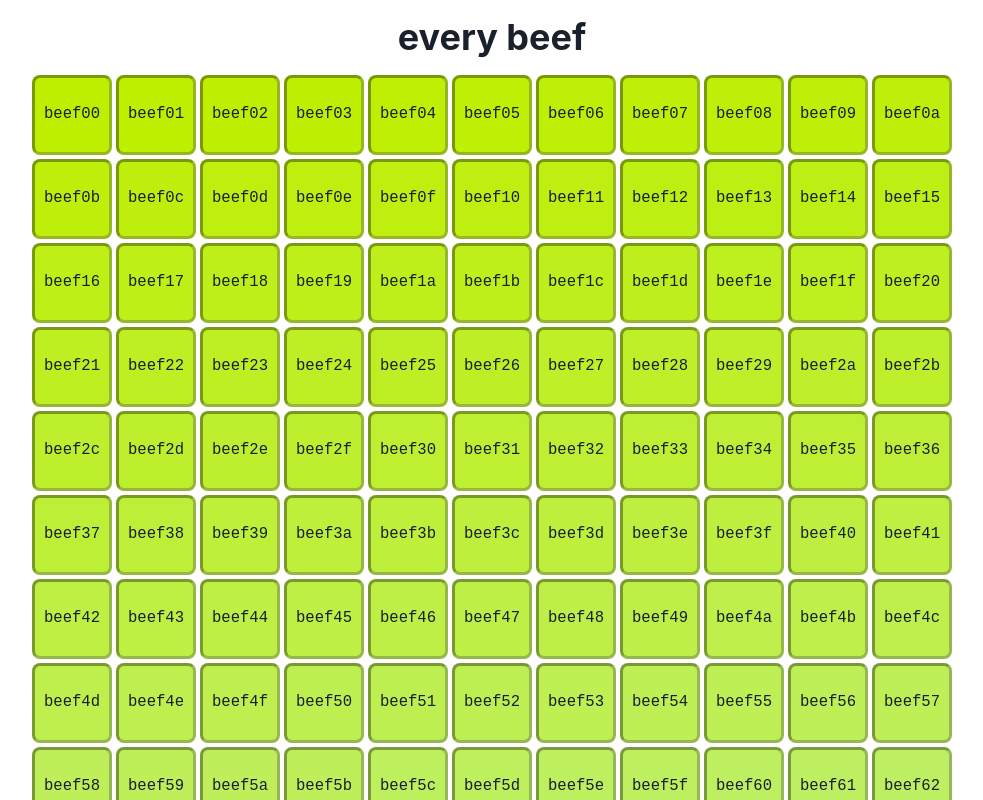
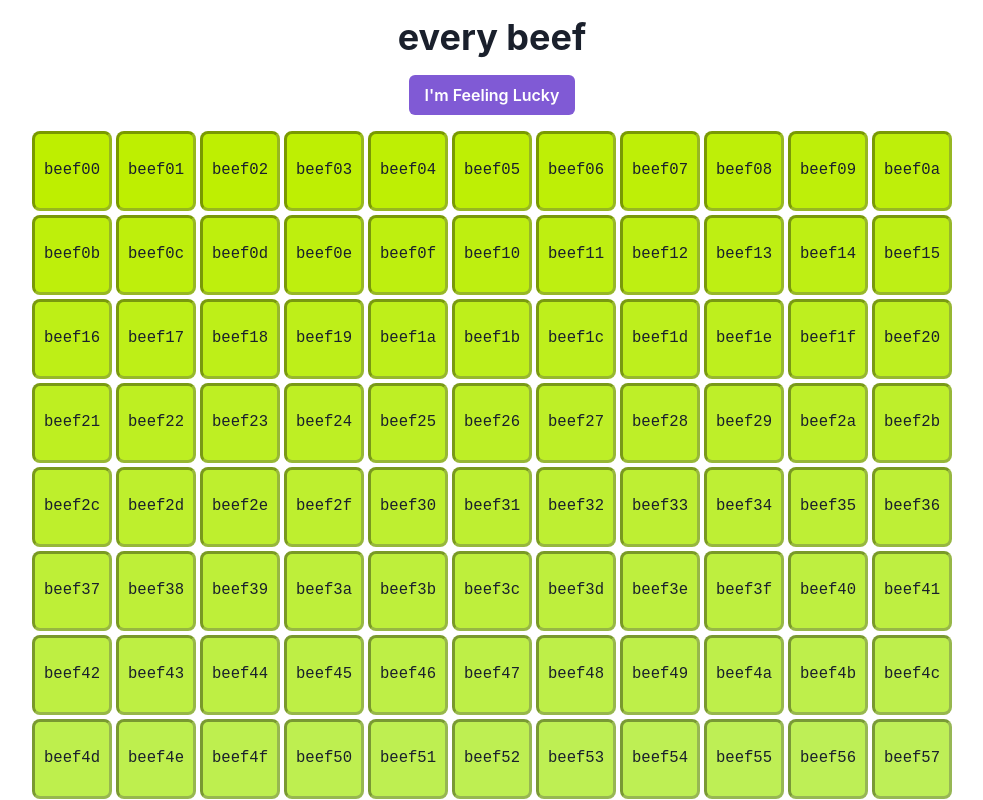
Before and after one commit to frankalbenesius/everybeef, a React (Vite) app: page / in a window 1280 px wide. Shown: the top 800 px of the page, without its empty margins (148-1131 px from the left). Built offline with nearby package versions, Linux system fonts and the light colour scheme.

Commit message:
Add im feelin luckeh button

```diff
--- a/src/pages/IndexPage.tsx
+++ b/src/pages/IndexPage.tsx
@@ -1,17 +1,30 @@
-import { Box, Heading, Wrap, WrapItem } from "@chakra-ui/react";
+import {
+  Box,
+  Heading,
+  Wrap,
+  WrapItem,
+  Stack,
+  Button,
+  Center,
+} from "@chakra-ui/react";
 import React from "react";
+import { useHistory } from "react-router";
 import { BeefSquare } from "../components/BeefSquare";
 import { getAllBeefs } from "../util/getAllBeefs";
 
+const allTheBeefs = getAllBeefs();
+
 export const IndexPage = () => {
-  const beefs = getAllBeefs();
   return (
     <Box>
       <Heading textAlign="center" py={4}>
         every beef
       </Heading>
+      <Center mb={4}>
+        <ImFeelingLuckyButton />
+      </Center>
       <Wrap spacing={1} justify="center">
-        {beefs.map((beef) => (
+        {allTheBeefs.map((beef) => (
           <WrapItem key={beef}>
             <BeefSquare id={beef} />
           </WrapItem>
@@ -20,3 +33,19 @@ export const IndexPage = () => {
     </Box>
   );
 };
+
+const ImFeelingLuckyButton = () => {
+  const history = useHistory();
+
+  const handleClick = () => {
+    const idx = Math.floor(Math.random() * allTheBeefs.length);
+    const randomBeef = allTheBeefs[idx];
+    history.push(`/beefs/${randomBeef}`);
+  };
+
+  return (
+    <Button onClick={handleClick} colorScheme="purple">
+      I'm Feeling Lucky
+    </Button>
+  );
+};
```
